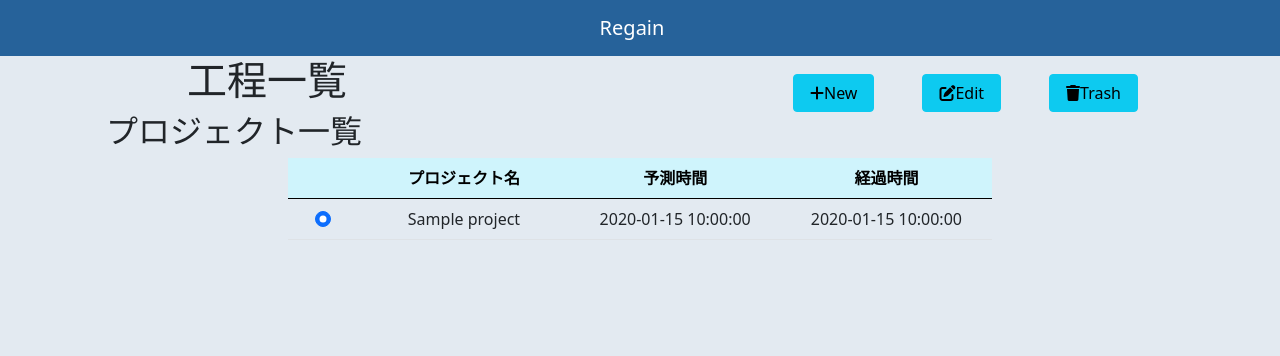
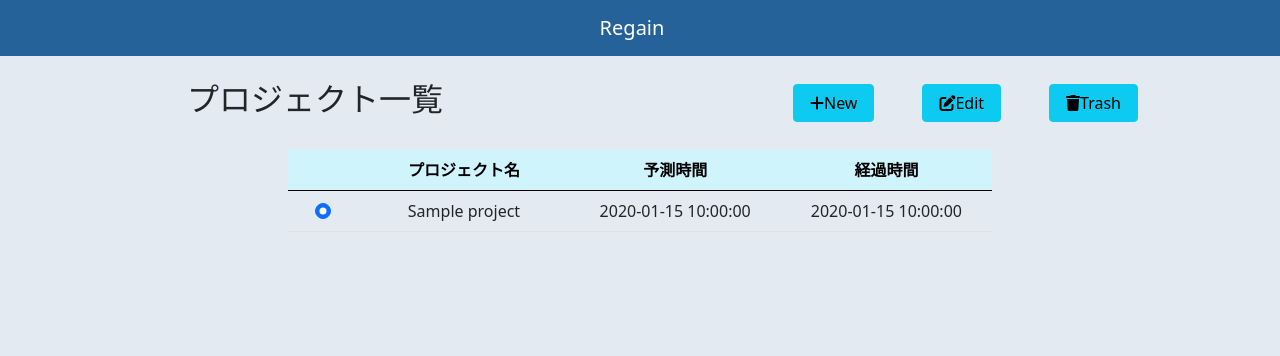
Before and after one commit to ukiuki6567/Regain, a Flask app: template app/templates/projects.html in a window 1280 px wide. Shown: the top 356 px of the page. Run offline with Flask 2, Linux system fonts and the light colour scheme; the template is opened without the code that fills it: most values are stand-ins (such as "Sample title", 1, 10 or a date in 2020); some libraries are stand-ins or nearby versions.

Commit message:
adjust header

```diff
--- a/app/templates/menu.html
+++ b/app/templates/menu.html
@@ -53,13 +53,13 @@
 <!-- End CSS -->
 
 <div class="container">
-    <div class="row">
-        <div class="col-1 d-flex align-items-center justify-content-center">
+    <div class="row pt-4 d-flex align-items-center justify-content-center">
+        <div class="col-1">
             {% block navigation %}
             {% endblock %}
         </div>
         <div class="col-6">
-            <h1>{% block title %}工程一覧{% endblock %}</h1>
+            <h2>{% block title %}{% endblock %}</h2>
         </div>
         <div class="col-5 d-flex align-items-end justify-content-end">
             <!-- <button>はここまでボタンってこと その内部のi classはアイコン（ゴミ箱アイコンとか）の仕様 -->
--- a/app/templates/projects.html
+++ b/app/templates/projects.html
@@ -1,9 +1,14 @@
 {% extends "menu.html" %}
+
+{% block title %}
+プロジェクト一覧
+{% endblock %}
+
 {% block article %}
 
 <div class="container">
-  <div class="row">
-    <h2>プロジェクト一覧</h2>
+  <div class="row pt-3">
+    <h5 class="text-center"></h5>
   </div>
   <div class="row justify-content-center">
     <div class="col-8 text-center">
```
Also changed, not shown: app/templates/processes.html (+7 -3 lines), app/templates/tasks.html (+5 -4 lines).
